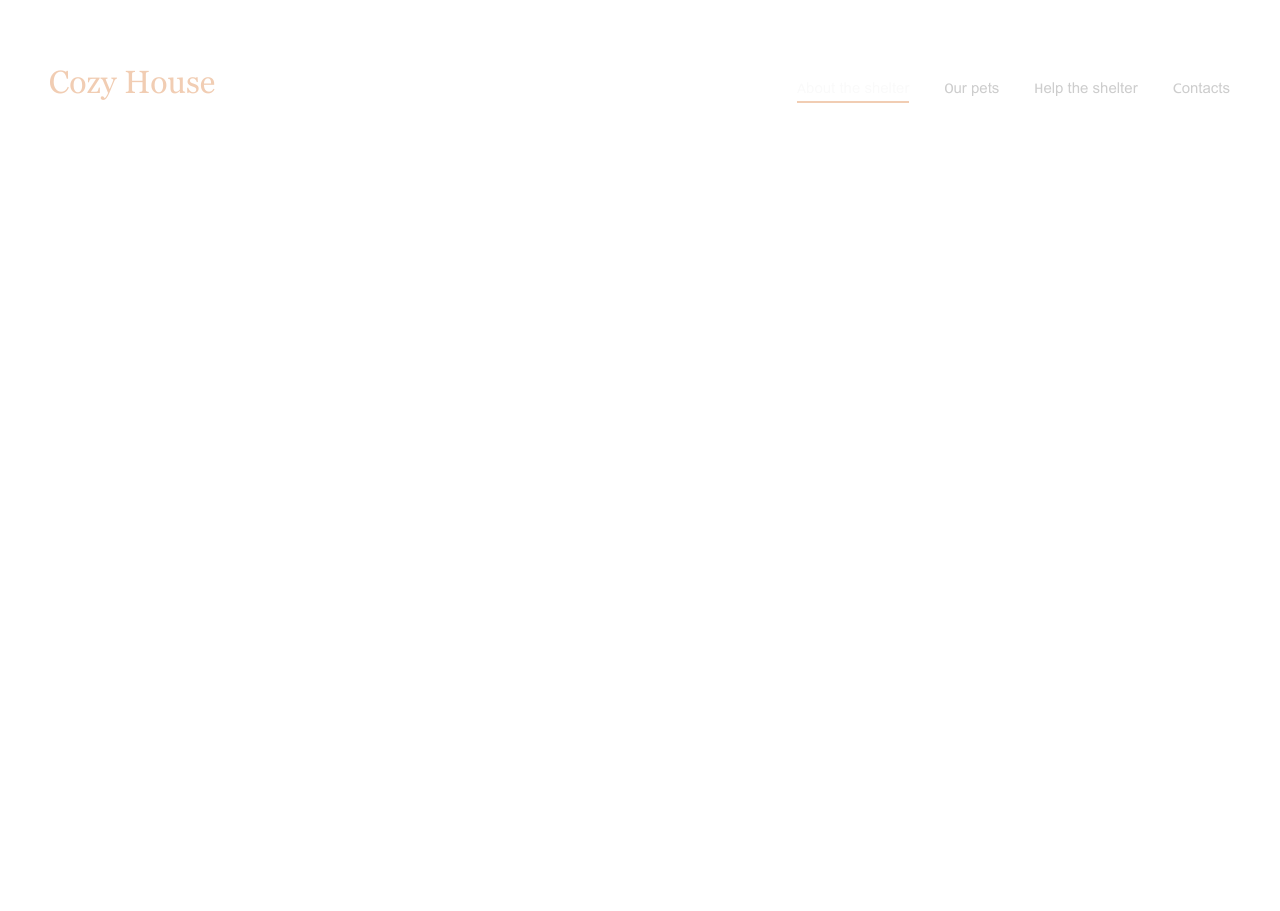
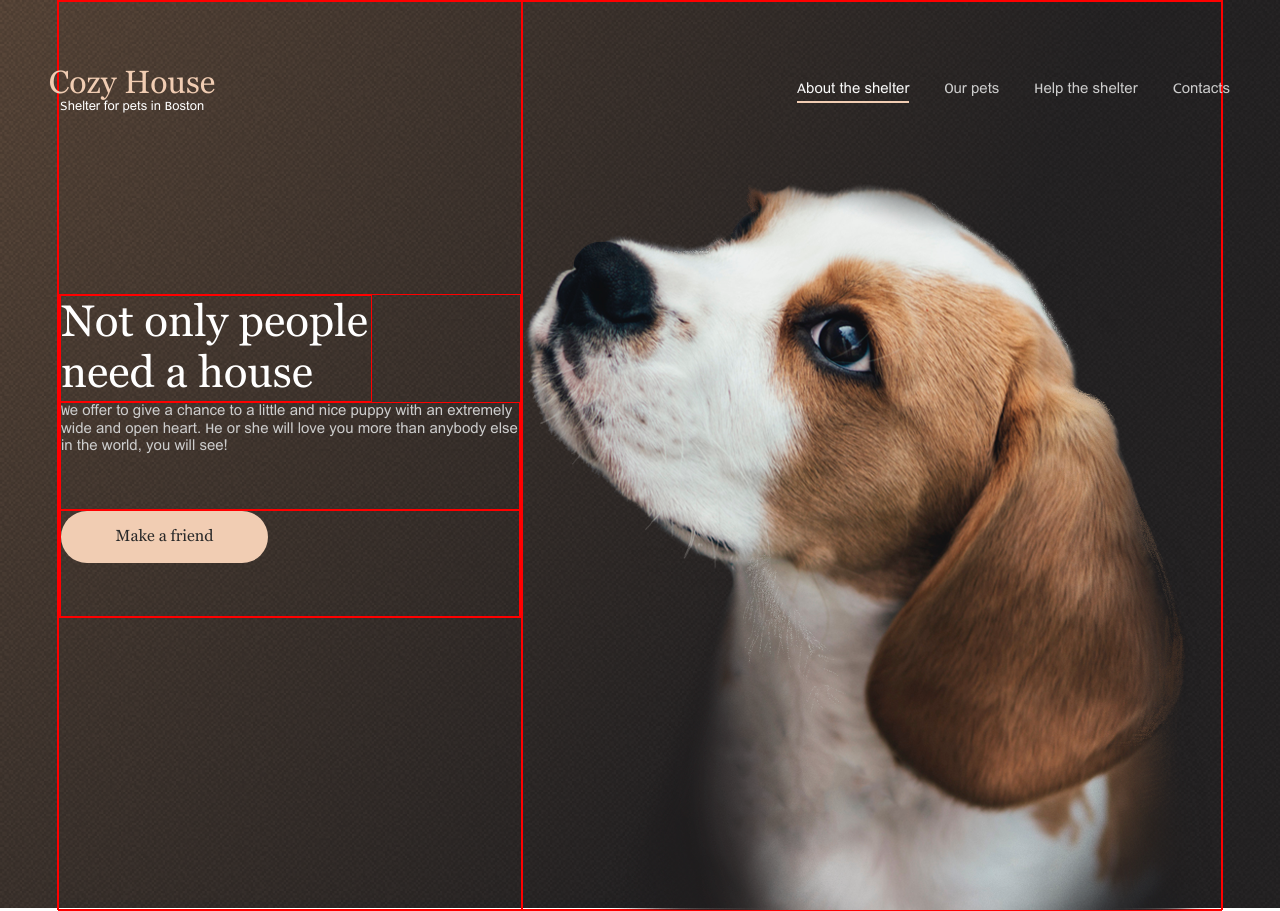
Before and after one commit to avvvr/JS2020Q3, a plain HTML site: page shelter/pages/main/main.html in a window 1280 px wide. Before the commit the page ends 800 px from the top, so only its background shows below. Drawn offline with Linux system fonts and the light colour scheme.

Commit message:
feat: add not-only block

```diff
--- a/shelter/pages/main/main.html
+++ b/shelter/pages/main/main.html
@@ -25,6 +25,23 @@
       </nav>
     </div>
   </header>
+  <main>
+    <section class="not-only-section">
+      <div>
+        <div class="left-not-only">
+          <div>
+            <div class="not-only-header">Not only people need a house</div>
+            <div class="not-only-text">We offer to give a chance to a little and nice puppy with an extremely wide and
+              open heart. He or she will love you more than anybody else in the world, you will see!</div>
+            <div><button class="primary-btn">Make a friend</button></div>
+          </div>
+        </div>
+        <div class="right-not-only">
+          <img src="../../assets/images/start-screen-puppy.png" alt="puppy">
+        </div>
+      </div>
+    </section>
+  </main>
 </body>
 
 </html>
--- a/shelter/sass/abstracts/_variables.scss
+++ b/shelter/sass/abstracts/_variables.scss
@@ -1,5 +1,6 @@
 $pink: rgb(241, 205, 179);
 $color-dark-s: rgb(205, 205, 205);
+$color-dark-3xl: rgb(41, 41, 41);
 $color-light-s: rgb(250, 250, 250);
 $color-light-xl: white;
 
--- /dev/null
+++ b/shelter/sass/components/_buttons.scss
@@ -0,0 +1,19 @@
+.primary-btn {
+  height: 52px;
+
+  background-color: $color-primary;
+
+  font-family: Georgia, 'Times New Roman', Times, serif;
+  color: $color-dark-3xl;
+  border-radius: 50px;
+  border: none;
+  outline: none;
+
+  &:hover{
+    cursor: pointer;
+  }
+}
+
+.left-not-only div .primary-btn{
+  width: 207px;
+}
--- a/shelter/sass/layout/_header.scss
+++ b/shelter/sass/layout/_header.scss
@@ -4,6 +4,7 @@ header {
   display: flex;
   align-items: flex-end;
   justify-content: center;
+  position: absolute;
 }
 
 .header-main-block {
@@ -24,25 +25,28 @@ header {
 
       & li {
         list-style: none;
-        & a{
+
+        & a {
           font-family: Arial, Helvetica, sans-serif;
           font-size: 15px;
           line-height: 160%;
           color: $color-dark-s;
         }
-        & a:active{
+
+        & a:active {
           border-bottom: 2px solid $color-primary;
           color: $color-light-s;
         }
 
-        & a:hover{
+        & a:hover {
           color: $color-light-s;
         }
       }
 
       & li:nth-child(1) {
         border-bottom: 2px solid $color-primary;
-        & a{
+
+        & a {
           color: $color-light-s;
         }
       }
--- /dev/null
+++ b/shelter/sass/layout/_sections.scss
@@ -0,0 +1,22 @@
+section {
+  display: flex;
+  justify-content: center;
+  width: 100vw;
+}
+
+.not-only-section {
+  background: url("../../assets/images/start-screen-gradient-background.png") no-repeat;
+  -moz-background-size: 100%;
+  -webkit-background-size: 100%;
+  -o-background-size: 100%;
+  background-size: 100%;
+
+  & div {
+    display: inline-flex;
+    /*align-items: flex-end;*/
+    height: 908px;
+    max-width: 1200px;
+
+    border: 1px solid red;
+  }
+}
--- a/shelter/sass/main.scss
+++ b/shelter/sass/main.scss
@@ -4,4 +4,9 @@
 @import "base/normalize";
 @import "base/typography";
 
+@import "components/buttons";
+
 @import "layout/header";
+@import "layout/sections";
+
+@import "pages/main";
--- /dev/null
+++ b/shelter/sass/pages/_main.scss
@@ -0,0 +1,43 @@
+.left-not-only {
+  display: flex;
+  align-items: center;
+  justify-content: center;
+  height: 100%;
+  max-width: 502px;
+
+  & div {
+    display: flex;
+    flex-direction: column;
+    height: 322px;
+    max-width: 460px;
+  }
+
+}
+
+.not-only-header {
+  width: 310px;
+  font-family: Georgia, 'Times New Roman', Times, serif;
+  font-size: 44px;
+  color: $color-light-xl;
+}
+
+.not-only-text {
+  height: 72px;
+  font-family: Arial, Helvetica, sans-serif;
+  font-size: 15px;
+  color: $color-dark-s;
+}
+
+.right-not-only {
+  display: flex;
+  justify-content: center;
+  align-items: flex-end;
+  max-height: 100%;
+  /*728px;*/
+  max-width: 698px;
+
+  & img{
+    max-width: 100%;
+    max-height: 100%;
+  }
+}
```
Also changed, not shown: shelter/assets/images/start-screen-gradient-background.png (added), shelter/assets/images/start-screen-puppy.png (added), shelter/pages/main/main.css, 1 other file.
